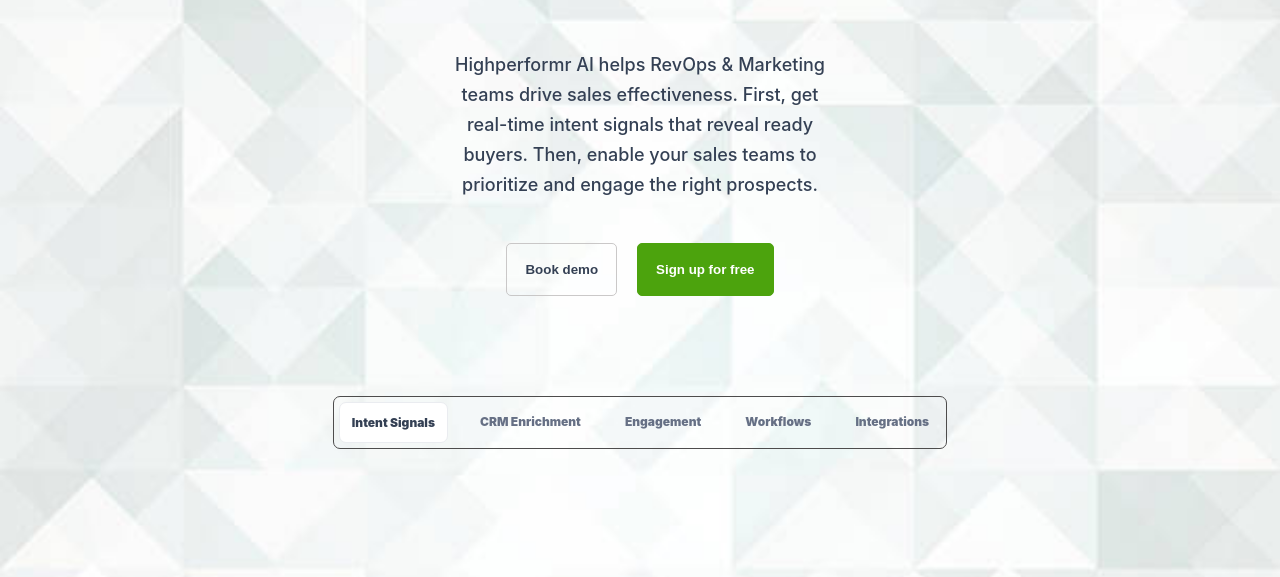
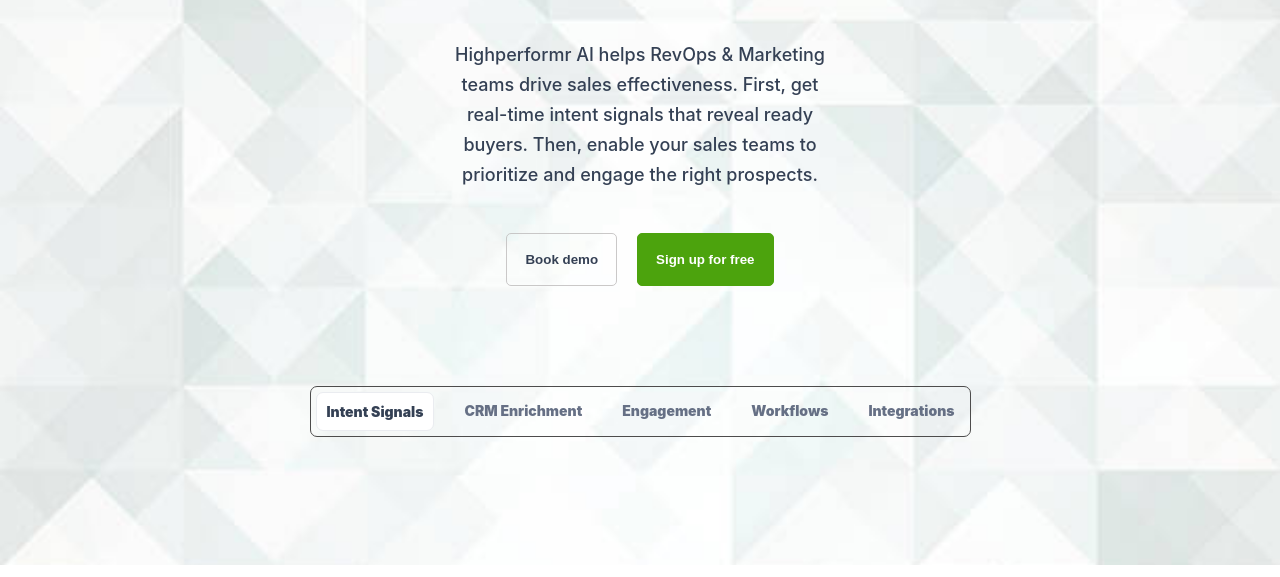
Before and after one commit to sabikesavan/html_learnings, a plain HTML site: page home_page.html in a window 1280 px wide. Shown: the part 261-838 px from the top of the page. Drawn offline with Linux system fonts and the light colour scheme.

Commit message:
styles updated

```diff
--- a/home_page.css
+++ b/home_page.css
@@ -39,7 +39,7 @@ body {
 .title span {
     color: rgb(54, 168, 54);
 }
-.content-body {
+.content-body p {
     text-align: center;
     font-weight: 500;
     font-size: 18px;
@@ -85,15 +85,15 @@ body {
     display: flex;
     gap: 20px;
     list-style-type: none;
-    font-size: 12px;
 }
 .footerCta li {
     background: none;
     font-weight: 900;
     color: #667085;
-    padding: 12px;
+    padding: 10px;
+    font-size: 14px;
 }
-#intent-signal {
+.footerCta li.active {
     color: #344054;
     border: 1px solid #eaecf0;
     background-color: #ffffff;
--- a/home_page.html
+++ b/home_page.html
@@ -24,7 +24,7 @@
         </div>
 
         <ul class="footerCta">
-            <li id="intent-signal">Intent Signals</li>
+            <li class="active">Intent Signals</li>
             <li>CRM Enrichment</li>
             <li>Engagement</li>
             <li>Workflows</li>
```
